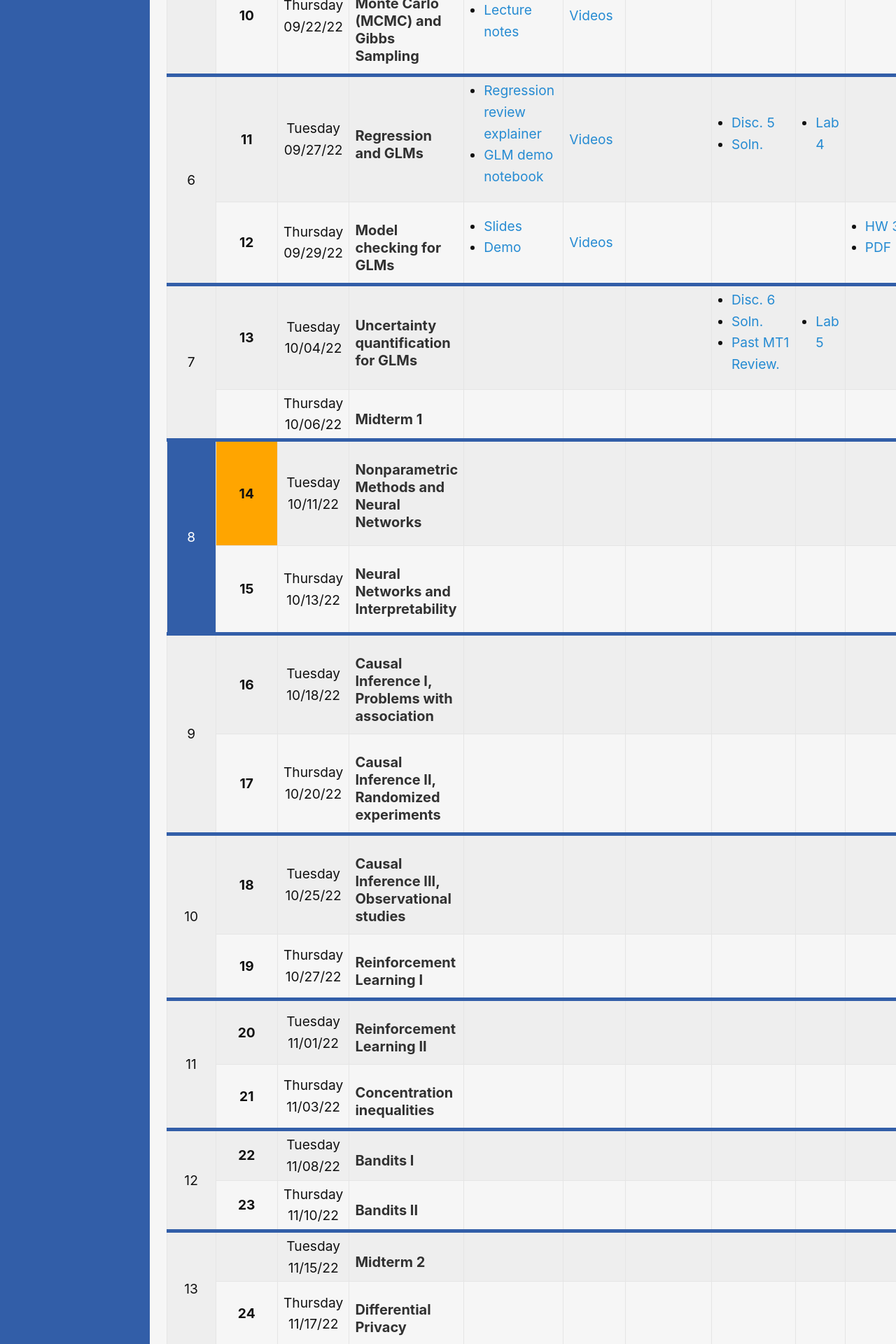
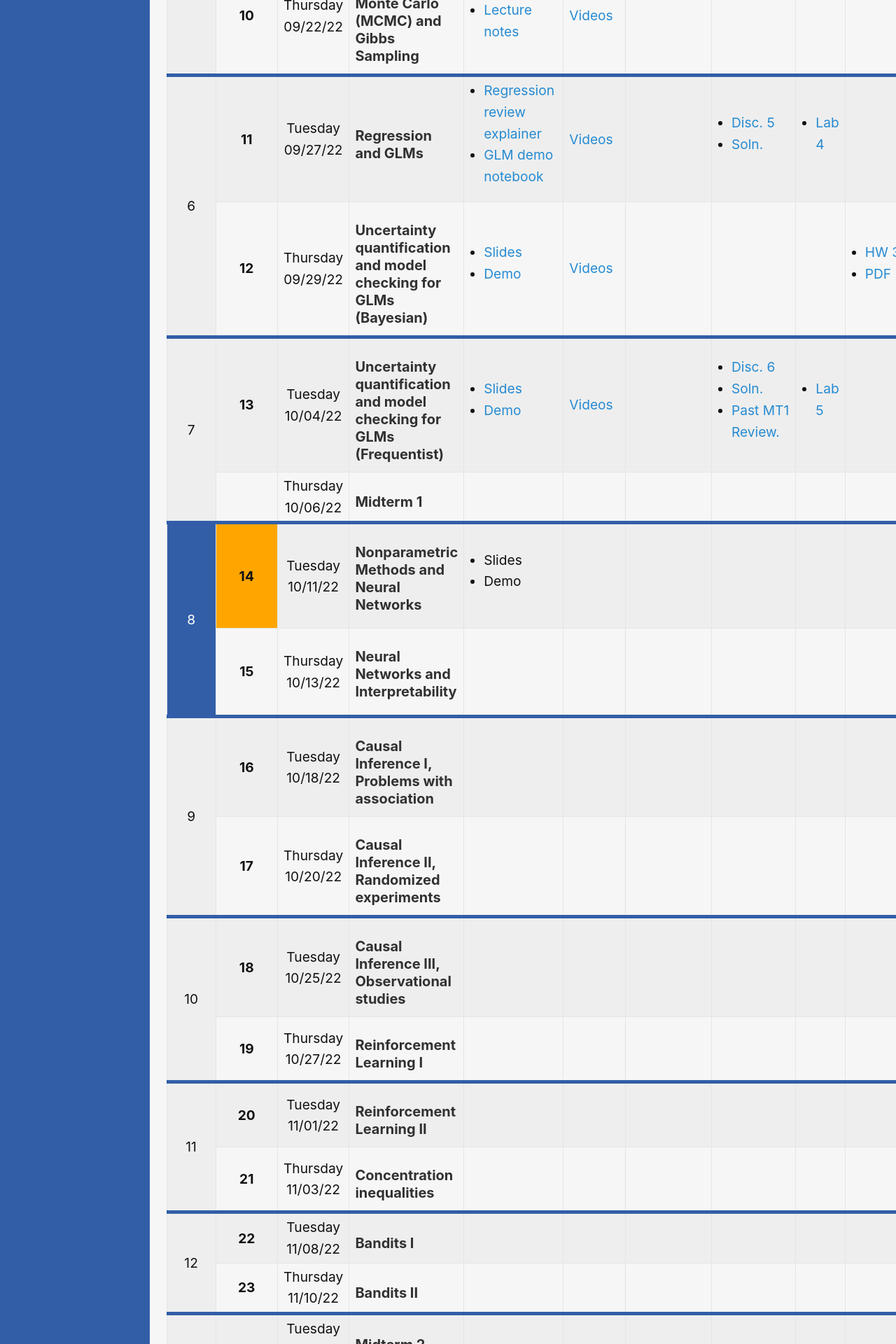
Before and after one commit to ds-102/fa22, a Jekyll site: the page built from index.md, in a window 1280 px wide. Shown: the part 2347-4267 px from the top of the page at 70% size. Built offline with Jekyll 4.4.1, drawn with Linux system fonts in a browser that asks for light colours.

Commit message:
add lec12

```diff
--- a/_data/lectures.yml
+++ b/_data/lectures.yml
@@ -125,7 +125,7 @@
     - [GLM demo notebook](http://data102.datahub.berkeley.edu/hub/user-redirect/git-sync?repo=https://github.com/ds-102/fa22&subPath=lecture/lecture10/glms.ipynb)
 
 - date: Thursday 09/29/22
-  topic: Model checking for GLMs
+  topic: Uncertainty quantification and model checking for GLMs (Bayesian)
   slides: |
       - [Slides](https://docs.google.com/presentation/d/1qKSVZ-aee3haSmmm-O0u5OK6osgIQsME3Rqg8B2kTl8/edit?usp=sharing)
       - [Demo](http://data102.datahub.berkeley.edu/hub/user-redirect/git-sync?repo=https://github.com/ds-102/fa22&subPath=lecture/lecture11/posterior_predictive_checks.ipynb)
@@ -135,19 +135,27 @@
       - [PDF](assets/homework/hw3.pdf)
 
 - date: Tuesday 10/04/22
-  topic: Uncertainty quantification for GLMs
+  topic: Uncertainty quantification and model checking for GLMs (Frequentist)
   discussion: |
     - [Disc. 6](assets/discussion/Discussion6.pdf)
     - [Soln.](assets/discussion/Discussion6_Solutions.pdf)
     - [Past MT1 Review.](https://www.youtube.com/watch?v=BzK5hD3lyvA)
   lab: |
       - [Lab 5](http://data102.datahub.berkeley.edu/hub/user-redirect/git-sync?repo=https://github.com/ds-102/fa22&subPath=labs/lab05/)
+  video: https://www.youtube.com/watch?v=-zqDr44xCPo&list=PLSEfoRJ1f3UO6xTDrREQzgmhs_xRv3kmw
+  slides: |
+    - [Slides](https://docs.google.com/presentation/d/1X1Vn8SxXfhu0EanJrjbR_MM4mv_GWko-NzSF-KtdqsM/edit?usp=sharing)
+    - [Demo](http://data102.datahub.berkeley.edu/hub/user-redirect/git-sync?repo=https://github.com/ds-102/fa22&subPath=lecture/lecture12/bootstrap.ipynb)
+
 
 - date: Thursday 10/06/22
   topic: Midterm 1
 
 - date: Tuesday 10/11/22
   topic: Nonparametric Methods and Neural Networks
+  slides: |
+    - Slides
+    - Demo
 
 - date: Thursday 10/13/22
   topic: Neural Networks and Interpretability
```
